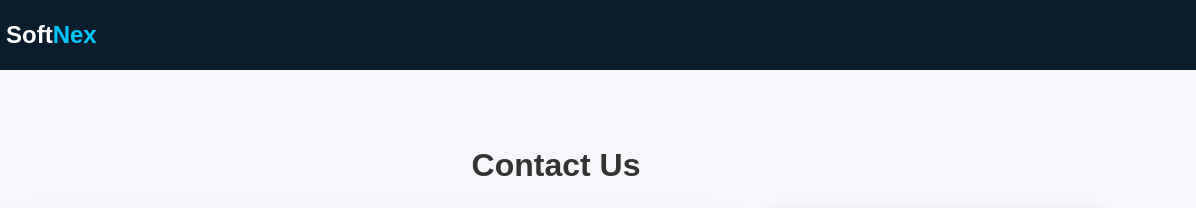
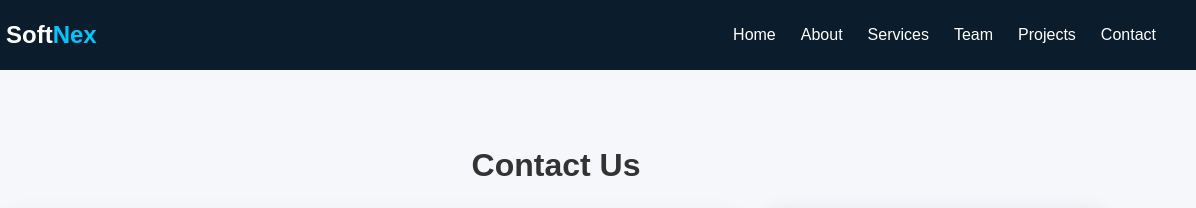
Before and after one commit to azmat88-lhr/SoftNex, a website: page docs/contact.html in a window 1280 px wide. Shown: the top 208 px of the page, 84-1280 px from the left. Drawn offline with Linux system fonts and the light colour scheme.

Commit message:
Update contact.html

```diff
--- a/docs/contact.html
+++ b/docs/contact.html
@@ -13,6 +13,17 @@
       <img src="Logo.png" alt="SoftNex logo" class="logo-img" />
       <div class="brand-text">Soft<span>Nex</span></div>
     </a>
+    <nav>
+      <ul>
+        <li><a href="index.html">Home</a></li>
+        <li><a href="index.html#about">About</a></li>
+        <li><a href="index.html#services">Services</a></li>
+        <li><a href="index.html#team">Team</a></li>
+        <li><a href="index.html#projects">Projects</a></li>
+        <li><a href="contact.html" aria-current="page">Contact</a></li>
+      </ul>
+    </nav>
+    <button class="menu-btn">☰</button>
   </header>
 
   <main class="contact-page">
```
